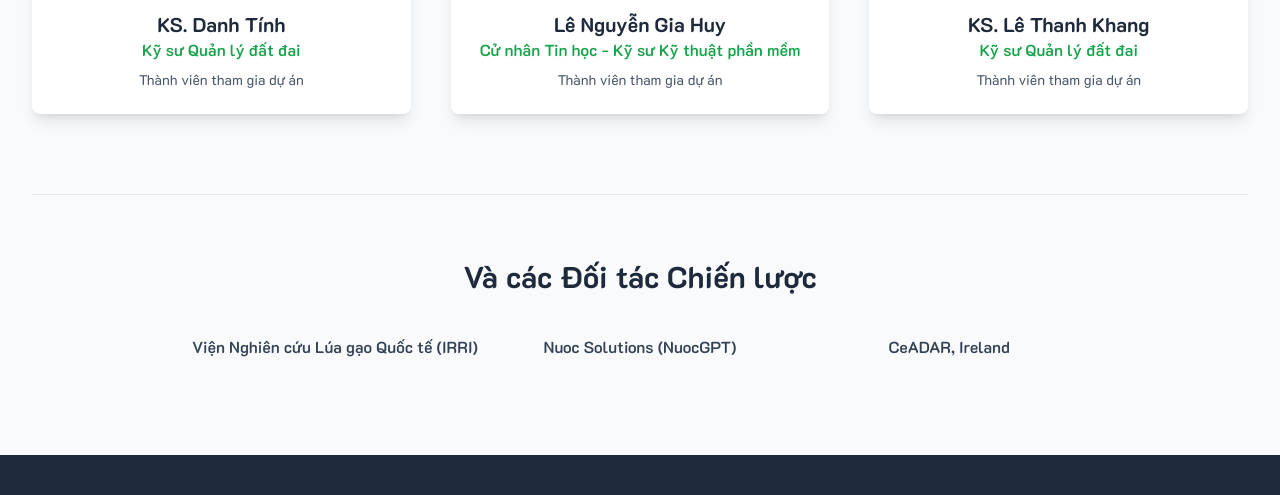
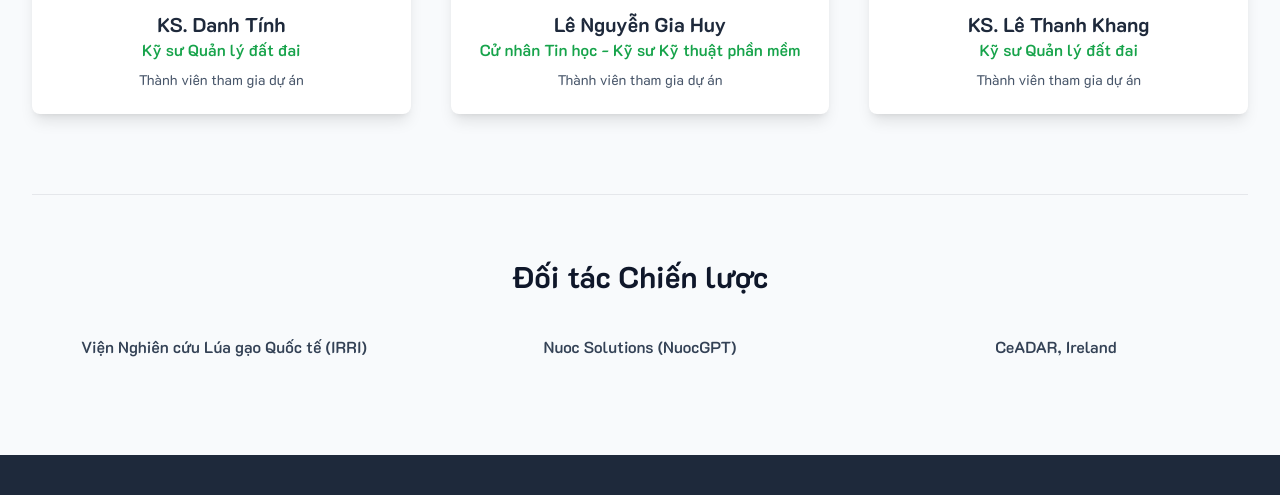
Before and after one commit to lnghuy2301/AIRRVie-website, a plain HTML site: page team.html in a window 1280 px wide. Shown: the part 1202-1697 px from the top of the page. Drawn offline with nearby package versions, Linux system fonts and the light colour scheme.

Commit message:
Align the "Strategic Partners" block.

```diff
--- a/team.html
+++ b/team.html
@@ -119,11 +119,18 @@
 
             <!-- Partner Section -->
             <div class="mt-20 pt-16 border-t">
-                <h2 class="text-3xl font-bold text-center mb-10">Và các Đối tác Chiến lược</h2>
-                <div class="max-w-4xl mx-auto grid grid-cols-2 md:grid-cols-3 gap-x-8 gap-y-10 items-center text-center">
-                    <p class="font-semibold text-slate-700 whitespace-nowrap">Viện Nghiên cứu Lúa gạo Quốc tế (IRRI)</p>
-                    <p class="font-semibold text-slate-700">Nuoc Solutions (NuocGPT)</p>
-                    <p class="font-semibold text-slate-700">CeADAR, Ireland</p>
+                <div class="flex flex-col items-center justify-center gap-y-10">
+
+                    <!-- Tiêu đề -->
+                    <h2 class="text-3xl font-bold text-slate-900">Đối tác Chiến lược</h2>
+
+                    <!-- Danh sách đối tác - Sửa lại bằng Grid -->
+                    <div class="w-full grid grid-cols-1 sm:grid-cols-3 gap-8 text-center">
+                        <p class="font-semibold text-slate-700">Viện Nghiên cứu Lúa gạo Quốc tế (IRRI)</p>
+                        <p class="font-semibold text-slate-700">Nuoc Solutions (NuocGPT)</p>
+                        <p class="font-semibold text-slate-700">CeADAR, Ireland</p>
+                    </div>
+
                 </div>
             </div>
 
```
